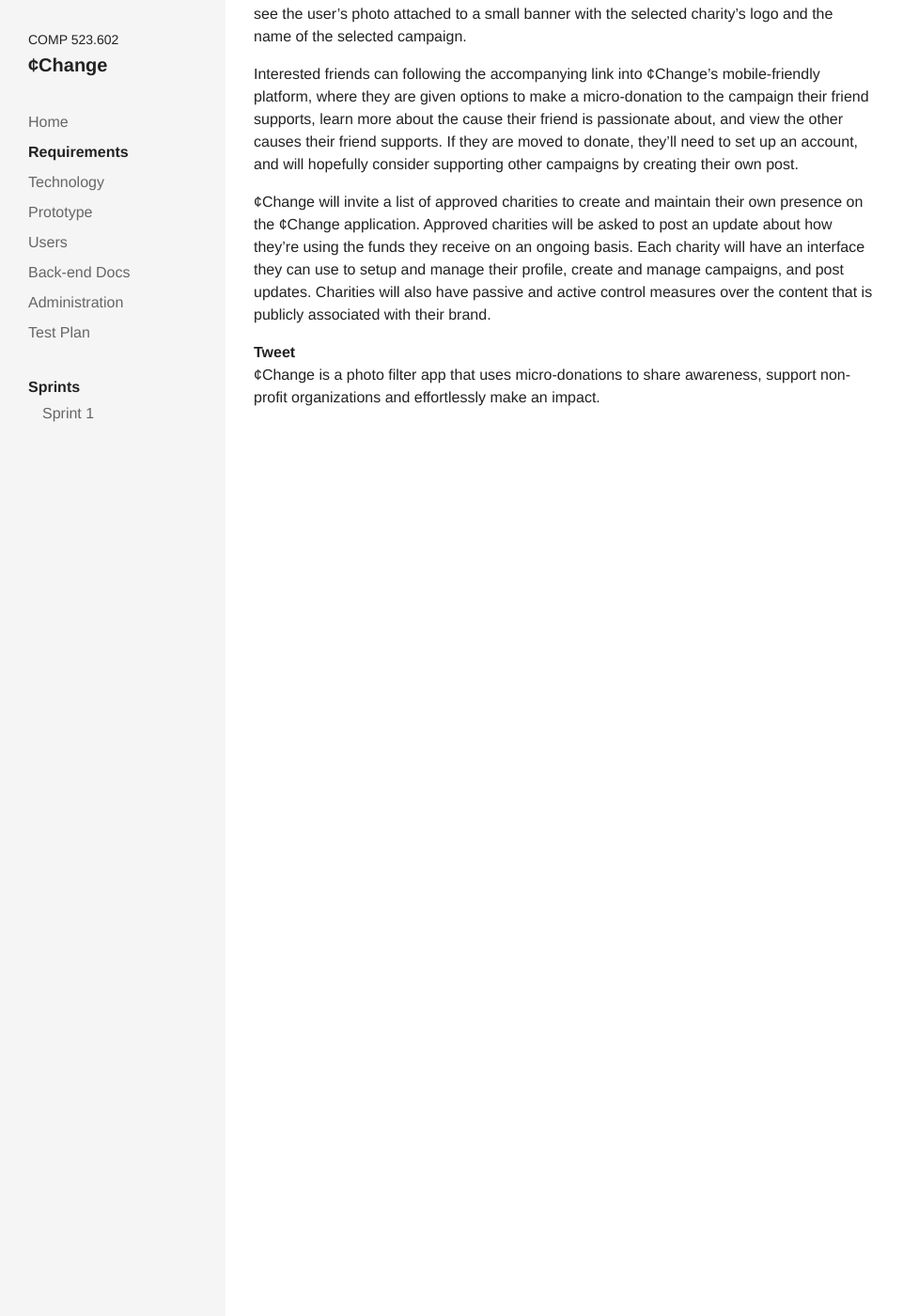
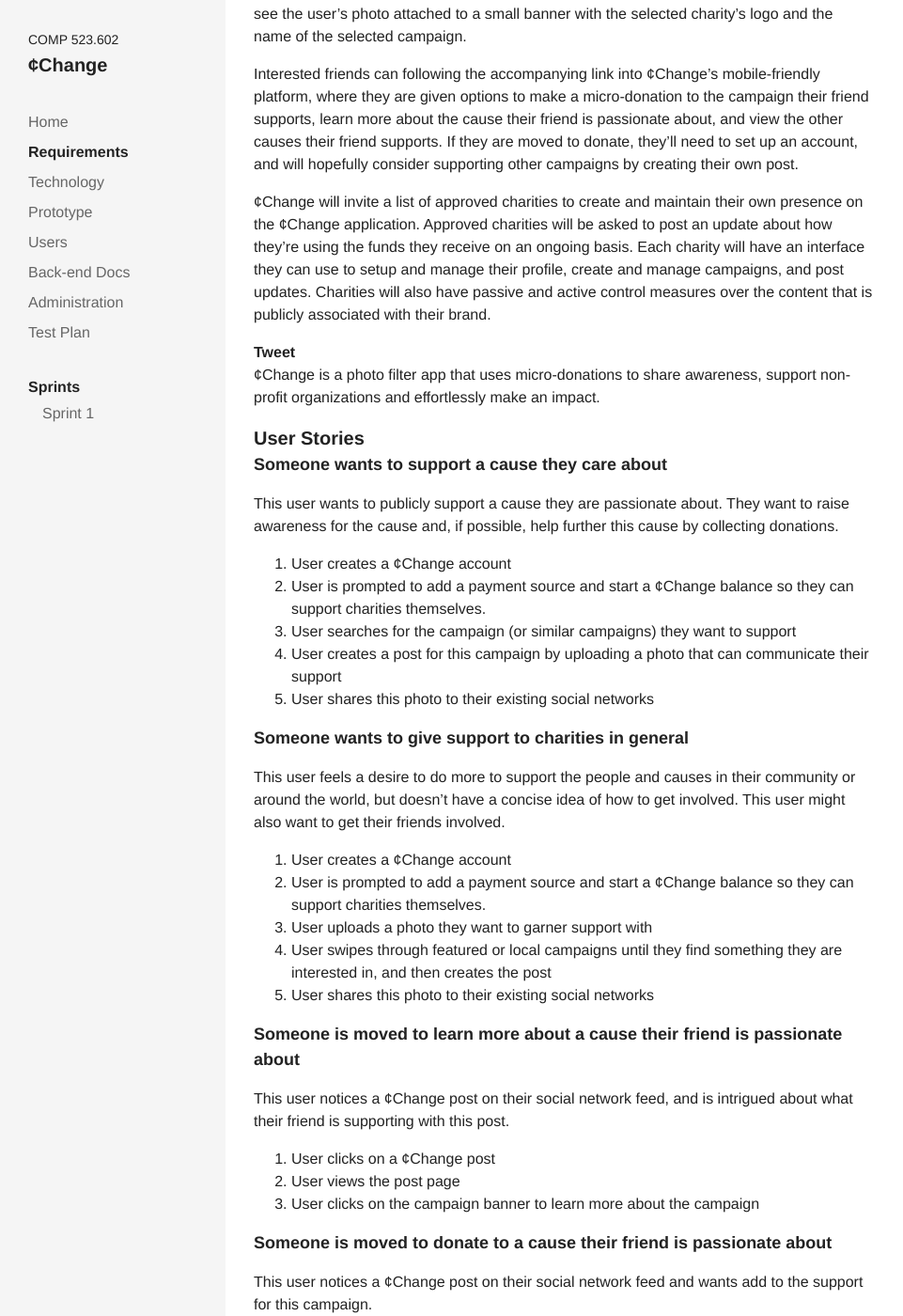
Before and after one commit to comp523-602/cchange-project, a Jekyll site: the page built from requirements.markdown, in a window 1280 px wide and 1400 px high, scrolled down 270 px. Shown: the whole window at 94% size, without its empty margins (0-961 px from the left). Built offline with Jekyll 4.4.1, drawn with Linux system fonts in a browser that asks for light colours; our own code applies the rules of GitHub Pages for plain Markdown files; before the commit the page ends 900 px from its top, so only the background shows below that; some of the changed text lies outside the part shown.

Commit message:
Updated Requirements

```diff
--- a/requirements.markdown
+++ b/requirements.markdown
@@ -14,3 +14,39 @@ Interested friends can following the accompanying link into ¢Change's mobile-fr
 
 **Tweet**
 ¢Change is a photo filter app that uses micro-donations to share awareness, support non-profit organizations and effortlessly make an impact.
+
+## User Stories
+
+### Someone wants to support a cause they care about
+This user wants to publicly support a cause they are passionate about. They want to raise awareness for the cause and, if possible, help further this cause by collecting donations.
+1. User creates a ¢Change account
+2. User is prompted to add a payment source and start a ¢Change balance so they can support charities themselves.
+3. User searches for the campaign (or similar campaigns) they want to support
+4. User creates a post for this campaign by uploading a photo that can communicate their support
+5. User shares this photo to their existing social networks
+
+### Someone wants to give support to charities in general
+This user feels a desire to do more to support the people and causes in their community or around the world, but doesn't have a concise idea of how to get involved. This user might also want to get their friends involved.
+1. User creates a ¢Change account
+2. User is prompted to add a payment source and start a ¢Change balance so they can support charities themselves.
+3. User uploads a photo they want to garner support with
+4. User swipes through featured or local campaigns until they find something they are interested in, and then creates the post
+5. User shares this photo to their existing social networks
+
+### Someone is moved to learn more about a cause their friend is passionate about
+This user notices a ¢Change post on their social network feed, and is intrigued about what their friend is supporting with this post.
+1. User clicks on a ¢Change post
+2. User views the post page
+3. User clicks on the campaign banner to learn more about the campaign
+
+### Someone is moved to donate to a cause their friend is passionate about
+This user notices a ¢Change post on their social network feed and wants add to the support for this campaign.
+1. User clicks on a ¢Change post
+2. User view the post page, and clicks to make a donation
+3. User is prompted to create an account, and then prompted to add a payment source
+4. User is prompted to select an amount they want to add to their ¢Change account balance (this is a minimum amount)
+5. User is returned to the original post, and can complete the donation
+
+### Someone wants to support causes of a certain kind or within their community
+This user wants to do more charitable giving, and is interested in learning more about not only what causes exist but who supports these causes.
+1. User creates a ¢Change
```
